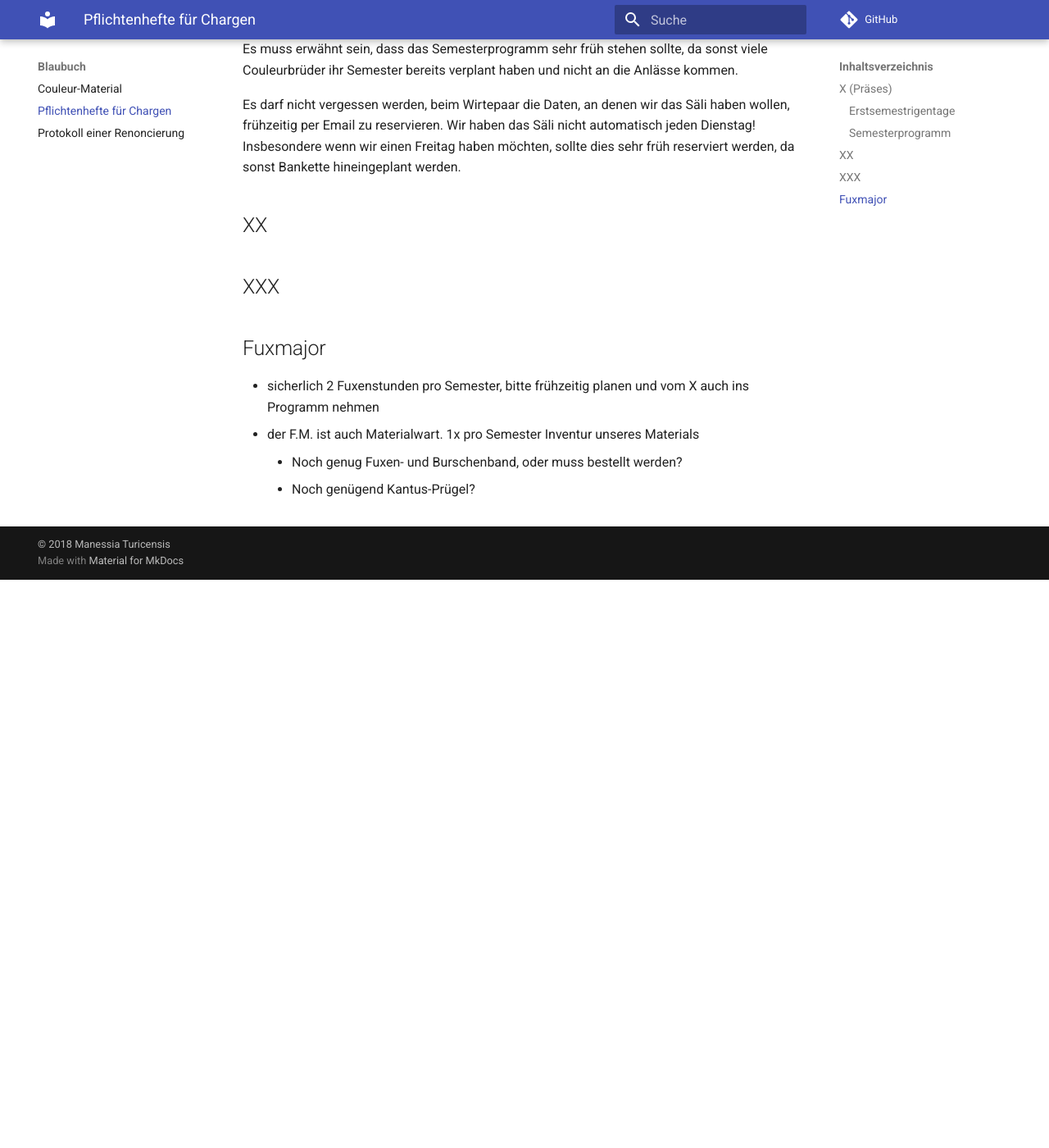
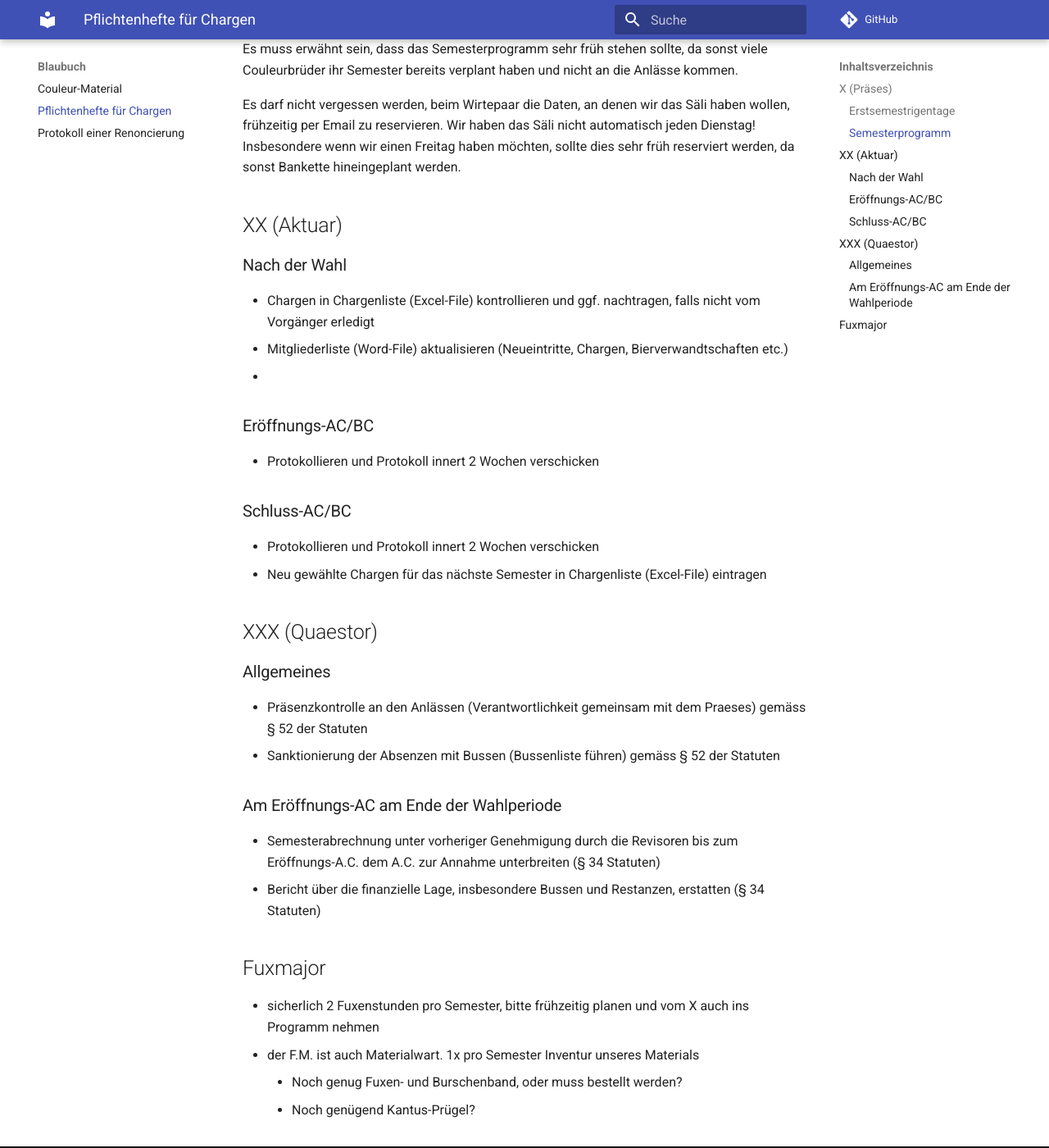
Before and after one commit to manessia/manessia-kb, an MkDocs documentation site: the page built from docs/Blaubuch/pflichtenhefte.md, in a window 1280 px wide and 1400 px high, scrolled down 1187 px. Shown: the whole window at 82% size. Built offline with MkDocs 1.6.1 and Material for MkDocs 9.7.7, drawn with Linux system fonts in a browser that asks for light colours; comment, search, counter and statistics services are not loaded; before the commit the page ends 1894 px from its top, so only the background shows below that; some of the changed text lies outside the part shown.

Commit message:
updated Pflichtenhefte

```diff
--- a/docs/Blaubuch/pflichtenhefte.md
+++ b/docs/Blaubuch/pflichtenhefte.md
@@ -1,7 +1,7 @@
 # Pflichtenhefte für Chargen
 
 Autor: Filek
-Datum: 13. November 2018
+Datum: 13. November 2018, aktualisiert am 03. Juni 2022
 
 Im Allgemeinen sind die Pflichten der Chargen in Statuten und Comment geregelt, sollten hier jedoch noch ein wenig konkretisiert werden im Sinne einer Praxishilfe bei Neuübernahme einer Charge.
 
@@ -32,9 +32,34 @@ Es muss erwähnt sein, dass das Semesterprogramm sehr früh stehen sollte, da so
 
 Es darf nicht vergessen werden, beim Wirtepaar die Daten, an denen wir das Säli haben wollen, frühzeitig per Email zu reservieren. Wir haben das Säli nicht automatisch jeden Dienstag! Insbesondere wenn wir einen Freitag haben möchten, sollte dies sehr früh reserviert werden, da sonst Bankette hineingeplant werden.
 
-## XX
+## XX (Aktuar)
 
-## XXX
+### Nach der Wahl
+
+- Chargen in Chargenliste (Excel-File) kontrollieren und ggf. nachtragen, falls nicht vom Vorgänger erledigt
+- Mitgliederliste (Word-File) aktualisieren (Neueintritte, Chargen, Bierverwandtschaften etc.)
+-
+
+### Eröffnungs-AC/BC
+
+- Protokollieren und Protokoll innert 2 Wochen verschicken
+
+### Schluss-AC/BC
+
+- Protokollieren und Protokoll innert 2 Wochen verschicken
+- Neu gewählte Chargen für das nächste Semester in Chargenliste (Excel-File) eintragen
+
+## XXX (Quaestor)
+
+### Allgemeines
+
+- Präsenzkontrolle an den Anlässen (Verantwortlichkeit gemeinsam mit dem Praeses) gemäss § 52 der Statuten
+- Sanktionierung der Absenzen mit Bussen (Bussenliste führen) gemäss § 52 der Statuten
+
+### Am Eröffnungs-AC am Ende der Wahlperiode
+
+- Semesterabrechnung unter vorheriger Genehmigung durch die Revisoren bis zum Eröffnungs-A.C. dem A.C. zur Annahme unterbreiten (§ 34 Statuten)
+- Bericht über die finanzielle Lage, insbesondere Bussen und Restanzen, erstatten (§ 34 Statuten)
 
 ## Fuxmajor
 
```
